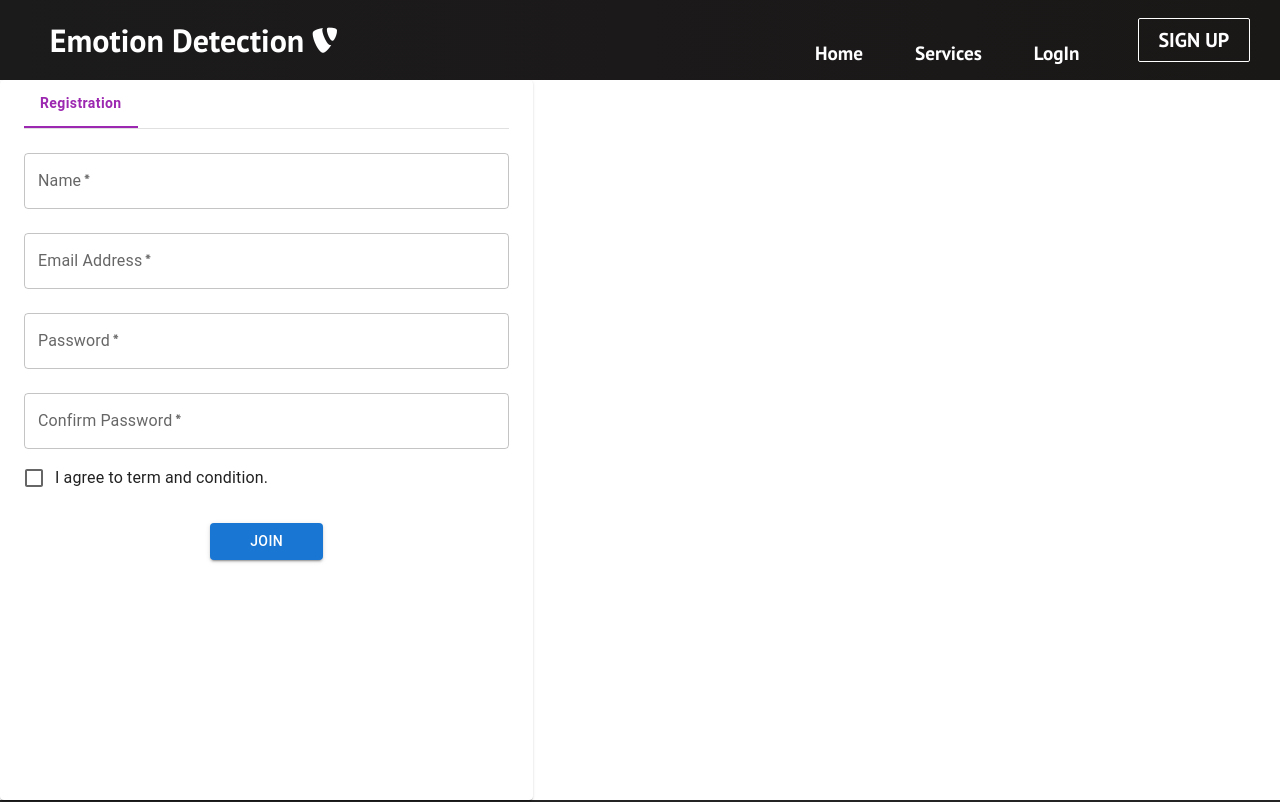
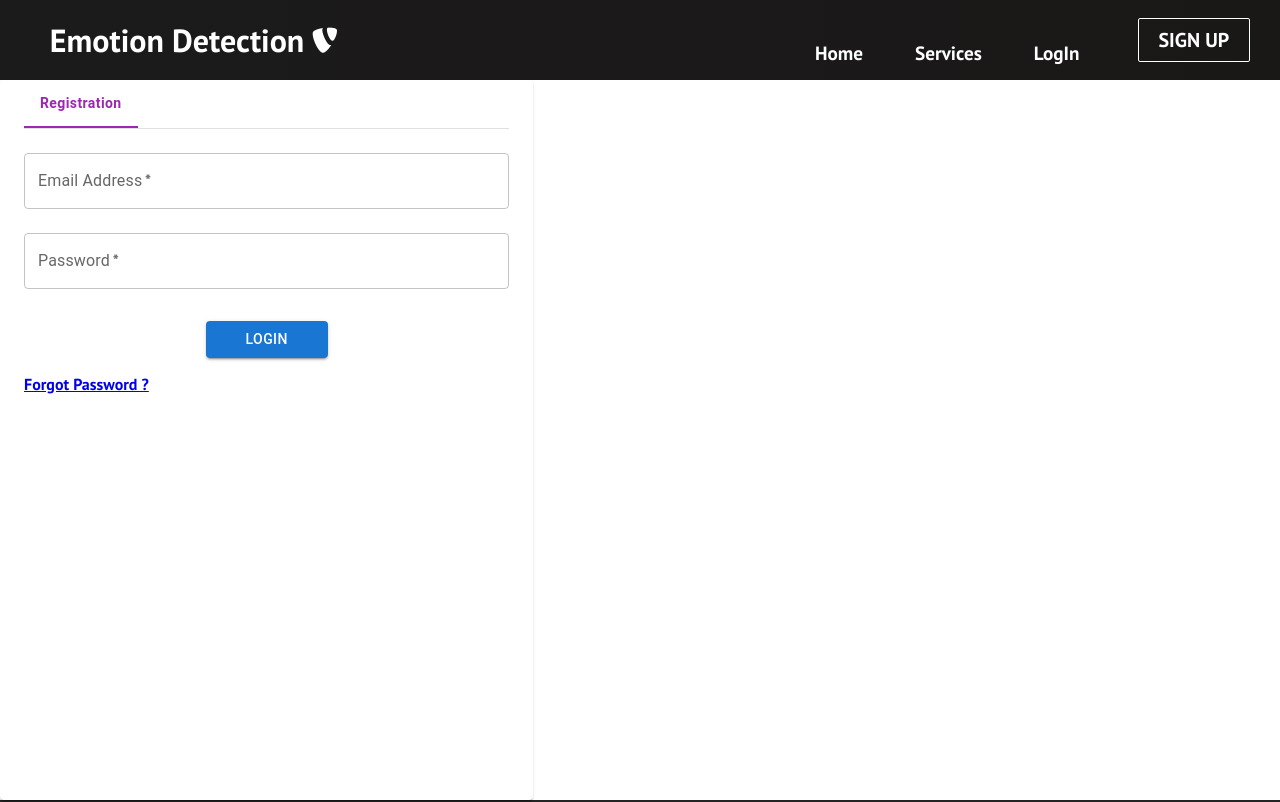
Before and after one commit to ramsha-jat/EmotionDetection, a React (Create React App) app: page /sign-up in a window 1280 px wide. Shown: the top 802 px of the page. Built offline with nearby package versions, Linux system fonts and the light colour scheme.

Commit message:
done with get file

```diff
--- a/package.json
+++ b/package.json
@@ -9,6 +9,7 @@
     "@testing-library/jest-dom": "^5.16.5",
     "@testing-library/react": "^13.4.0",
     "@testing-library/user-event": "^13.5.0",
+    "axios": "^1.4.0",
     "react": "^18.2.0",
     "react-dom": "^18.2.0",
     "react-router": "^6.10.0",
--- a/src/components/pages/Login.js
+++ b/src/components/pages/Login.js
@@ -8,8 +8,10 @@ import Footer from '../Footer';
 
 const Login = (props) => {
   const [value, setValue] = useState(0);
-  const handleChange = (event, newValue) => {
-    setValue(newValue);
+  const handleChange = (event) => {
+    event.preventDefault();
+    console.log('registration successful');
+
   }
   return <>
     <Grid container sx={{ height: '90vh' }}>
@@ -21,7 +23,7 @@ const Login = (props) => {
               {props.value === 0? <Tab label='Login' sx={{ textTransform: 'none', fontWeight: 'bold' }}></Tab> :  <Tab label='Registration' sx={{ textTransform: 'none', fontWeight: 'bold' }}></Tab>}
               </Tabs>
             </Box>
-            {props.value === 0? <UserLogin /> :  <Registration />}
+            <UserLogin />
           </Box>
         </Card>
       </Grid>
--- a/src/components/pages/Registration.js
+++ b/src/components/pages/Registration.js
@@ -1,7 +1,8 @@
 import React from 'react';
-import { TextField, FormControlLabel, Checkbox, Button, Box, Alert } from '@mui/material';
-import { useState } from 'react';
-import { useNavigate } from 'react-router-dom';
+import {TextField, FormControlLabel, Checkbox, Button, Box, Alert} from '@mui/material';
+import {useState} from 'react';
+import {Form, useNavigate} from 'react-router-dom';
+import axios from "axios";
 
 const Registration = (props) => {
     const [error, setError] = useState({
@@ -10,41 +11,44 @@ const Registration = (props) => {
         type: ""
     })
     const navigate = useNavigate();
+
     const handleSubmit = (e) => {
         e.preventDefault();
         const data = new FormData(e.currentTarget);
-    const actualData = {
-      name: data.get('name'),
-      email: data.get('email'),
-      password: data.get('password'),
-      password_confirmation: data.get('password_confirmation'),
-      tc: data.get('tc'),
-    }
-    if (actualData.name && actualData.email && actualData.password && actualData.password_confirmation && actualData.tc !== null) {
-      if (actualData.password === actualData.password_confirmation) {
-        console.log(actualData);
-        document.getElementById('registration-form').reset()
-        setError({ status: true, msg: "Registration Successful", type: 'success' })
-        navigate('/dashboard')
-      } else {
-        setError({ status: false, msg: "Password and Confirm Password Doesn't Match", type: 'error' })
-        console.log('password mismatch');
-      }
-    } else {
-      setError({ status: true, msg: "All Fields are Required", type: 'error' })
+        console.log('-------------------------------------');
+        console.log(data);
+
+        axios.post("http://127.0.0.1:3002/signup", data,
+            {
+                headers: {
+                    'Content-Type': 'application/json',
                 }
             }
+        ).then((res) => {
+            console.log(res);
+        }).catch((err) => {
+            console.log(err);
+        })
+
+
+        // setError({status: true, msg: "All Fields are Required", type: 'error'})
+        // console.log('all fields are required');
+
+    }
     return <>
-    <Box component='form' noValidate sx={{ mt: 1 }} id='registration-form' onSubmit={handleSubmit}>
-      <TextField margin='normal' required fullWidth id='name' name='name' label='Name' />
-      <TextField margin='normal' required fullWidth id='email' name='email' label='Email Address' />
-      <TextField margin='normal' required fullWidth id='password' name='password' label='Password' type='password' />
-      <TextField margin='normal' required fullWidth id='password_confirmation' name='password_confirmation' label='Confirm Password' type='password' />
-      <FormControlLabel control={<Checkbox value="agree" color="primary" name="tc" id="tc" />} label="I agree to term and condition." />
+        <Box component='form' noValidate sx={{mt: 1}} id='registration-form'  onSubmit={handleSubmit}>
+            <TextField margin='normal' required fullWidth id='name' name='name' label='Name'/>
+            <TextField margin='normal' required fullWidth id='email' name='email' label='Email Address'/>
+            <TextField margin='normal' required fullWidth id='password' name='password' label='Password'
+                       type='password'/>
+            <TextField margin='normal' required fullWidth id='password_confirmation' name='password_confirmation'
+                       label='Confirm Password' type='password'/>
+            <FormControlLabel control={<Checkbox value="agree" color="primary" name="tc" id="tc"/>}
+                              label="I agree to term and condition."/>
             <Box textAlign='center'>
-        <Button type='submit' variant='contained' sx={{ mt: 3, mb: 2, px: 5 }}>Join</Button>
+                <Button type='submit' variant='contained' sx={{mt: 3, mb: 2, px: 5}}>Join</Button>
             </Box>
-      {error.status ? <Alert severity={error.type}>{error.msg}</Alert> : ''}
+            {/*{error.status ? <Alert severity={error.type}>{error.msg}</Alert> : ''}*/}
         </Box>
     </>;
 };
```
Also changed, not shown: src/components/pages/RegistrationForm.js (added, +39 -0 lines), 1 other file (tests, documents, lock files or other folders). Lines whose indentation alone changed are shown as unchanged.
